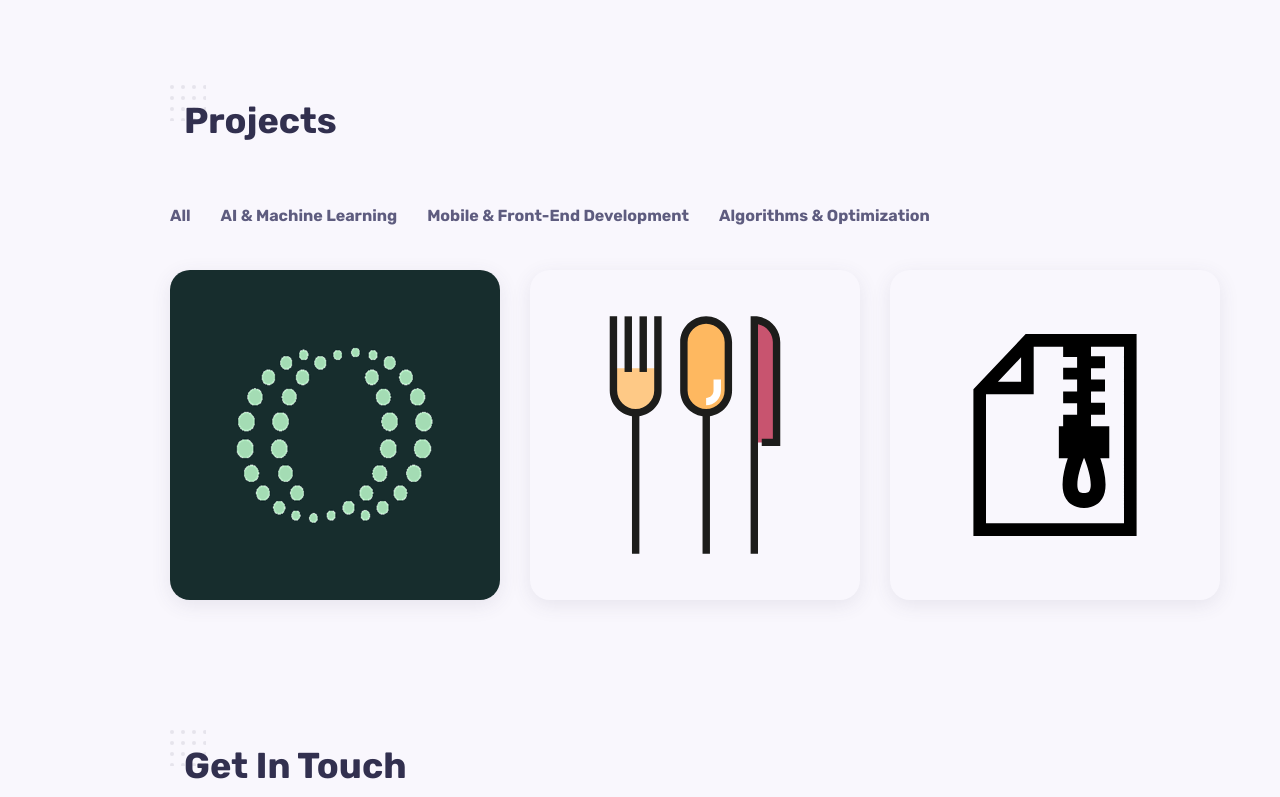
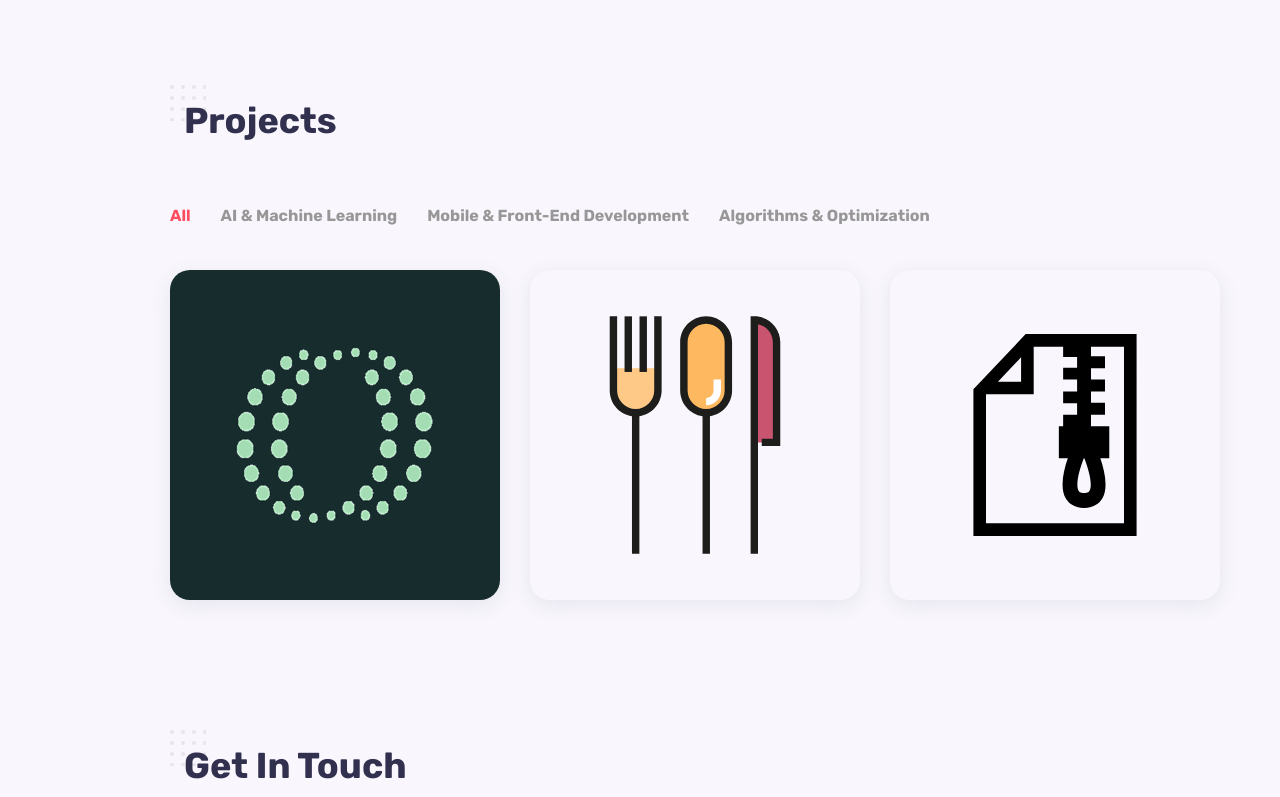
Before and after one commit to kenth727/kenth727.github.io, a React (Create React App) app in the folder portfolio_website/: page / in a window 1280 px wide. Shown: the part 2419-3216 px from the top of the page. Built offline with nearby package versions, Linux system fonts and the light colour scheme; no server answers.

Commit message:
add highlight filter for projects, add animation on filter, add triangle on tooltip hover, make photo oval, reduce home page icon size

```diff
--- a/portfolio_website/src/components/about/About.jsx
+++ b/portfolio_website/src/components/about/About.jsx
@@ -1,7 +1,6 @@
 import React from "react";
 import "./about.css";
-import Image from "../../assets/selfie_final.jpg";
-import AboutBox from "./AboutBox";
+import Image from "../../assets/selfie_final_grey.jpg";
 import Resume from "../../assets/resume.pdf"
 
 const About = () => {
--- a/portfolio_website/src/components/about/about.css
+++ b/portfolio_website/src/components/about/about.css
@@ -101,7 +101,7 @@
 }
 
 .about__img {
-    border-radius: var(--border-radius); /* Round the corners */
+    border-radius: 100%; /* Round the corners */
 }
 
 @media screen and (max-width: 1024px) {
--- a/portfolio_website/src/components/home/home.css
+++ b/portfolio_website/src/components/home/home.css
@@ -13,8 +13,8 @@
 }
 
 .home__img {
-    width: 300px; /* Set the width of the image */
-    height: 300px; /* Set the height to match the width for a circle */
+    width: 200px; /* Set the width of the image */
+    height: 200px; /* Set the height to match the width for a circle */
     margin-bottom: 1.5rem;
     border-radius: 50%; /* Make the image a circle */
     object-fit: cover; /* Ensure the image is fully contained within the circle */
--- a/portfolio_website/src/components/portfolio/Portfolio.jsx
+++ b/portfolio_website/src/components/portfolio/Portfolio.jsx
@@ -4,25 +4,58 @@ import Menu from './Menu'
 
 const Portfolio = () => {
   const [items, setItems] = useState(Menu);
+  const [activeFilter, setActiveFilter] = useState("All");
+  const [fade, setFade] = useState(false); // State to control fade animation
+
   const filterItem = (categoryItem) => {
-    const updatedItems = Menu.filter((curElem) => {
-      return curElem.category === categoryItem;
-    })
+    setFade(true); // Start fade-out animation
+    setTimeout(() => {
+      // Apply filtering after fade-out animation completes
+      const updatedItems =
+        categoryItem === "All"
+          ? Menu
+          : Menu.filter((curElem) => curElem.category === categoryItem);
 
-    setItems(updatedItems);
-  }
+      setItems(updatedItems);
+      setActiveFilter(categoryItem); // Set the clicked filter as active
+      setFade(false); // Start fade-in animation
+    }, 300); // Match this duration with your fade-out animation in CSS
+  };
+
   return (
     <section className="work container section" id="work">
       <h2 className="section__title">Projects</h2>
 
       <div className="work__filters">
-        <span className="work__item" onClick={() => setItems(Menu)}>All</span>
-        <span className="work__item" onClick={() => filterItem("AI & Machine Learning")}>AI & Machine Learning</span>
-        <span className="work__item" onClick={() => filterItem("Mobile & Front-End Development")}>Mobile & Front-End Development</span>
-        <span className="work__item" onClick={() => filterItem("Algorithms & Optimization")}>Algorithms & Optimization</span>
+        <span
+          className={`work__item ${activeFilter === "All" ? "active" : "inactive"}`}
+          onClick={() => {
+            filterItem("All");
+          }}
+        >
+          All
+        </span>
+        <span
+          className={`work__item ${activeFilter === "AI & Machine Learning" ? "active" : "inactive"}`}
+          onClick={() => filterItem("AI & Machine Learning")}
+        >
+          AI & Machine Learning
+        </span>
+        <span
+          className={`work__item ${activeFilter === "Mobile & Front-End Development" ? "active" : "inactive"}`}
+          onClick={() => filterItem("Mobile & Front-End Development")}
+        >
+          Mobile & Front-End Development
+        </span>
+        <span
+          className={`work__item ${activeFilter === "Algorithms & Optimization" ? "active" : "inactive"}`}
+          onClick={() => filterItem("Algorithms & Optimization")}
+        >
+          Algorithms & Optimization
+        </span>
       </div>
 
-      <div className="work__container grid">
+      <div className={`work__container grid ${fade ? "fade-out" : "fade-in"}`}>
         {items.map((elem) => {
           const{id, image, title, category, href, desc} = elem;
 
--- a/portfolio_website/src/components/portfolio/portfolio.css
+++ b/portfolio_website/src/components/portfolio/portfolio.css
@@ -12,13 +12,37 @@
     transform: .3s;
 }
 
+.work__item.active {
+    color: var(--first-color); /* Replace with your desired highlight color */
+}
+
+.work__item.inactive {
+    color: grey; /* Grey out the other items */
+    opacity: 0.8; /* Optional: To further emphasize the active state */
+}
+
 .work__item:hover {
     color: var(--first-color);
 }
 
 .work__container {
     grid-template-columns: repeat(3, 1fr);
-    gap: 1.875rem
+    gap: 1.875rem;
+
+    /* Fade Animations */
+    opacity: 1;
+    transform: translateY(0);
+    transition: opacity 0.3s ease, transform 0.3s ease;
+}
+
+.work__container.fade-out {
+    opacity: 0;
+    transform: translateY(10px);
+}
+
+.work__container.fade-in {
+    opacity: 1;
+    transform: translateY(0);
 }
 
 .work__card {
@@ -26,6 +50,7 @@
     overflow: hidden;
     border-radius: var(--border-radius);
     box-shadow: var(--shadow);
+    transition: transform 0.3s ease, opacity 0.3s ease;
 }
 
 .work__mask {
--- a/portfolio_website/src/components/sidebar/sidebar.css
+++ b/portfolio_website/src/components/sidebar/sidebar.css
@@ -82,6 +82,17 @@
     transition: opacity 0.3s;
 }
 
+.tooltip-text::before {
+    content: ""; /* Needed for the triangle */
+    position: absolute;
+    top: 50%; /* Align with the vertical center of the tooltip */
+    right: 99%; /* Place it on the left edge of the tooltip */
+    transform: translateY(-50%); /* Center the triangle vertically */
+    border-width: 6px; /* Adjust the size of the triangle */
+    border-style: solid;
+    border-color: transparent var(--first-color) transparent transparent;
+}
+
 .tooltip:hover .tooltip-text {
     visibility: visible; /* Show the tooltip on hover */
     opacity: 1; /* Fade in */
```
Also changed, not shown: portfolio_website/src/assets/selfie_final_grey.jpg (added).
